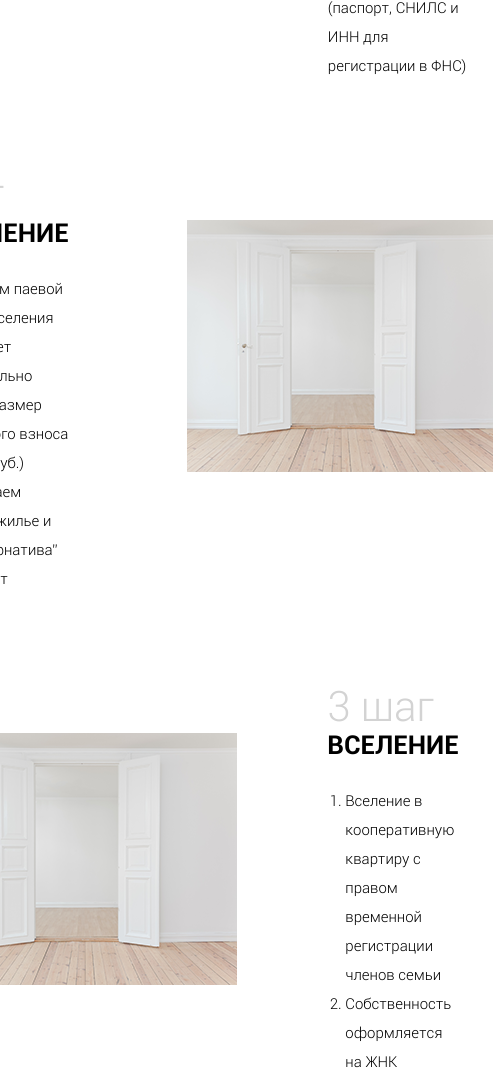
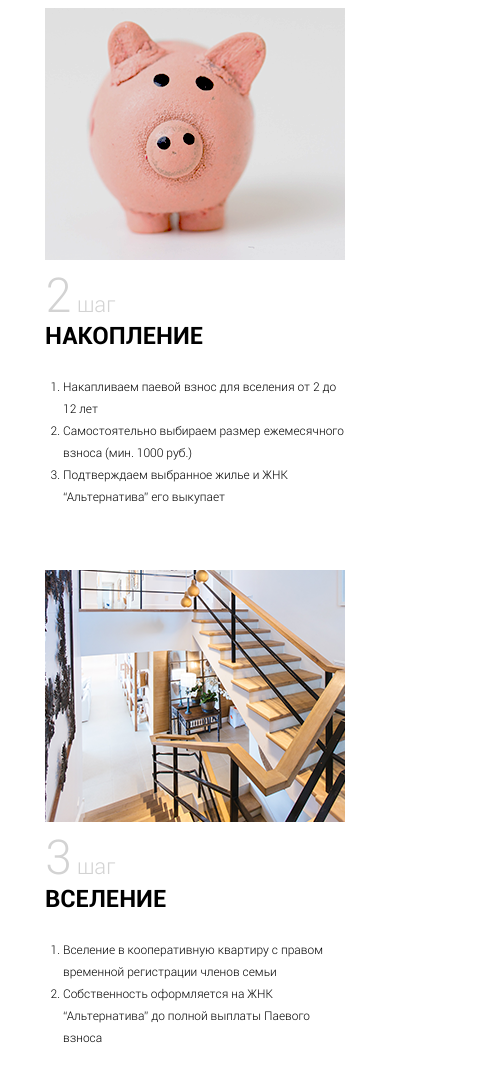
Before and after one commit to Ivan5646/cooperative, a website: page src/index.html in a window 390 px wide. Shown: the part 6022-7097 px from the top of the page, 493 px wide, since content can reach past the window. Drawn offline with nearby package versions, Linux system fonts and the light colour scheme; files that its build step writes are made by us from their sources.

Commit message:
responsive buy block

```diff
--- a/src/index.html
+++ b/src/index.html
@@ -122,7 +122,7 @@
 				</ol>
 			</div>
 			<div class="buy__step">
-				<div class="buy__subtitle">2 шаг</div>
+				<div class="buy__subtitle"><span class="buy__num">2</span> шаг</div>
 				<h5>Накопление</h5>
 				<ol class="buy__list">
 					<li>Накапливаем паевой взнос для вселения от 2 до 12 лет</li>
@@ -131,7 +131,7 @@
 				</ol>
 			</div>
 			<div class="buy__step">
-				<div class="buy__subtitle">3 шаг</div>
+				<div class="buy__subtitle"><span class="buy__num">3</span> шаг</div>
 				<h5>Вселение</h5>
 				<ol class="buy__list">
 					<li>Вселение в кооперативную квартиру с правом временной регистрации членов семьи</li>
@@ -139,7 +139,7 @@
 				</ol>
 			</div>
 			<div class="buy__step">
-				<div class="buy__subtitle">4 шаг</div>
+				<div class="buy__subtitle"><span class="buy__num">4</span> шаг</div>
 				<h5>Погашение</h5>
 				<ol class="buy__list">
 					<li>Выплачиваем обязательные ежемесячные платежи согласно графика</li>
@@ -147,7 +147,7 @@
 				</ol>
 			</div>
 			<div class="buy__step">
-				<div class="buy__subtitle">5 шаг</div>
+				<div class="buy__subtitle"><span class="buy__num">5</span> шаг</div>
 				<h5>Вы-Хозяин!</h5>
 				<ol class="buy__list">
 					<li>После полного погашения Паевого взноса переоформляем на себя право собственности на жилье</li>
--- a/src/styles/blocks/_buy.scss
+++ b/src/styles/blocks/_buy.scss
@@ -23,16 +23,35 @@
         background-repeat: no-repeat;
         background-position: 0 50px;
         margin-bottom: 74px;
-        max-width: 720px;
+        max-width: 820px;
         box-sizing: border-box;
+        min-height: 305px;
 
         &:nth-child(odd) {
             padding-left: 396px; // 306px + 90 px
+            padding-right: 70px;
         }
 
         &:nth-child(even) {
             padding-right: 424px;
+            padding-left: 70px;
             background-position: 100% 50px;
+        }
+
+        &:nth-child(2) {
+            background-image: url(../../img/pig.png);
+        }
+
+        &:nth-child(3) {
+            background-image: url(../../img/ladder.png);
+        }
+
+        &:nth-child(4) {
+            background-image: url(../../img/office.png);
+        }
+
+        &:nth-child(5) {
+            background-image: url(../../img/cat.png);
         }
     }
 
@@ -53,4 +72,83 @@
         line-height: 29px;
         padding-left: 18px;
     }
+
+    @media (max-width: 768px) {
+        h2 {
+            font-size: 42px;
+            margin-bottom: 42px;
+        }
+
+        h5 {
+            font-size: 24px;
+        }
+
+        &__wrapper {
+            flex-direction: row;
+            flex-wrap: wrap;
+            align-items: flex-start;
+            margin: 0 auto;
+            max-width: 640px;
+        }
+
+        &__step {
+            max-width: 300px;
+            // background-size: contain;
+            background-position: 0 0;
+            margin-bottom: 60px;
+            flex: 1 1 31%;
+
+            &:not(last-of-type) {
+                margin-right: 10px;
+                margin-left: 10px;
+            }
+
+            &:nth-child(odd) {
+                padding: 260px 0 0 0;
+            }
+
+            &:nth-child(even) {
+                padding: 260px 0 0 0;
+                background-position: 0 0;
+            }
+        }
+
+        &__list {
+            font-size: 14px;
+            line-height: 24px;
+        }
+    }
+
+    @media (max-width: 576px) {
+        h2 {
+            font-size: 24px;
+        }
+
+        &__wrapper {
+            justify-content: center;
+        }
+
+        &__step {
+            flex: 1 1 100%;
+            margin-bottom: 50px;
+
+            &:not(last-of-type) {
+                margin-right: 0;
+                margin-left: 0;
+            }
+        }
+
+        &__num {
+            font-size: 48px;
+        }
+
+        &__subtitle {
+            font-size: 22px;
+        }
+
+        &__list {
+            font-size: 12px;
+            line-height: 22px;
+        }
+    }
 }
```
